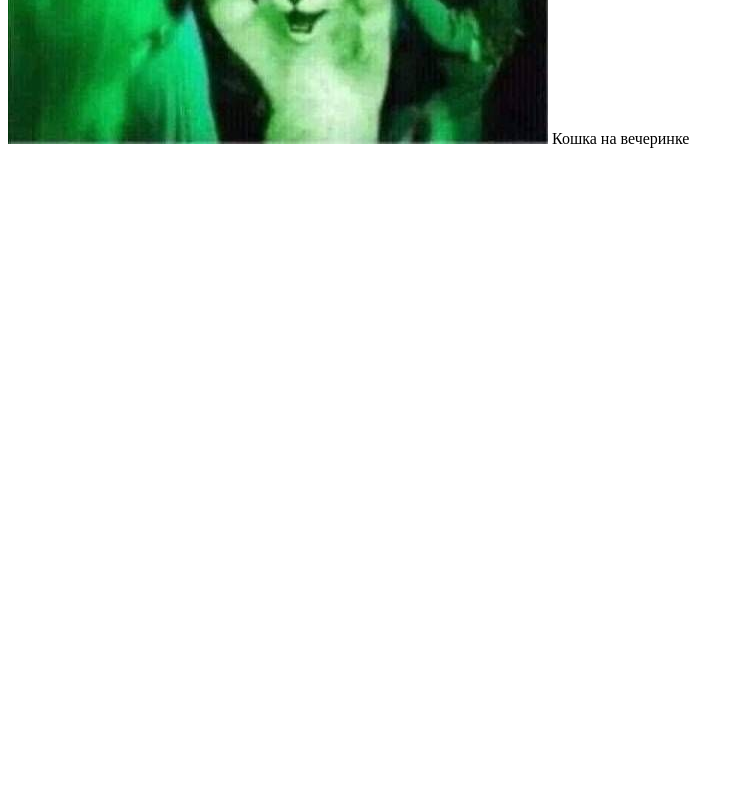
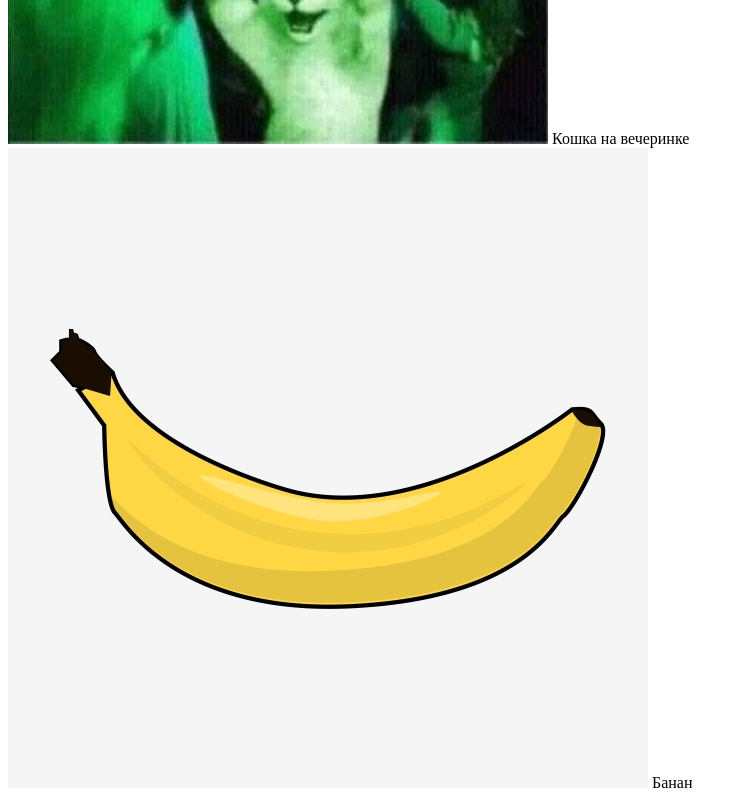
Before and after one commit to kolyasique/group_8, a plain HTML site: page index.html in a window 1280 px wide. Shown: the part 397-1197 px from the top of the page, without its empty margins (0-748 px from the left). Before the commit the page ends 800 px from the top, so only its background shows below. Drawn offline with Linux system fonts and the light colour scheme.

Commit message:
Кошка и банан

```diff
--- a/index.html
+++ b/index.html
@@ -9,6 +9,9 @@
     <div>
       <img src="./images/cat.jpg" />
       <span>Кошка на вечеринке</span>
+
+      <img src="./images/banan.jpeg" />
+      <span>Банан</span>
     </div>
   </body>
 </html>
```
